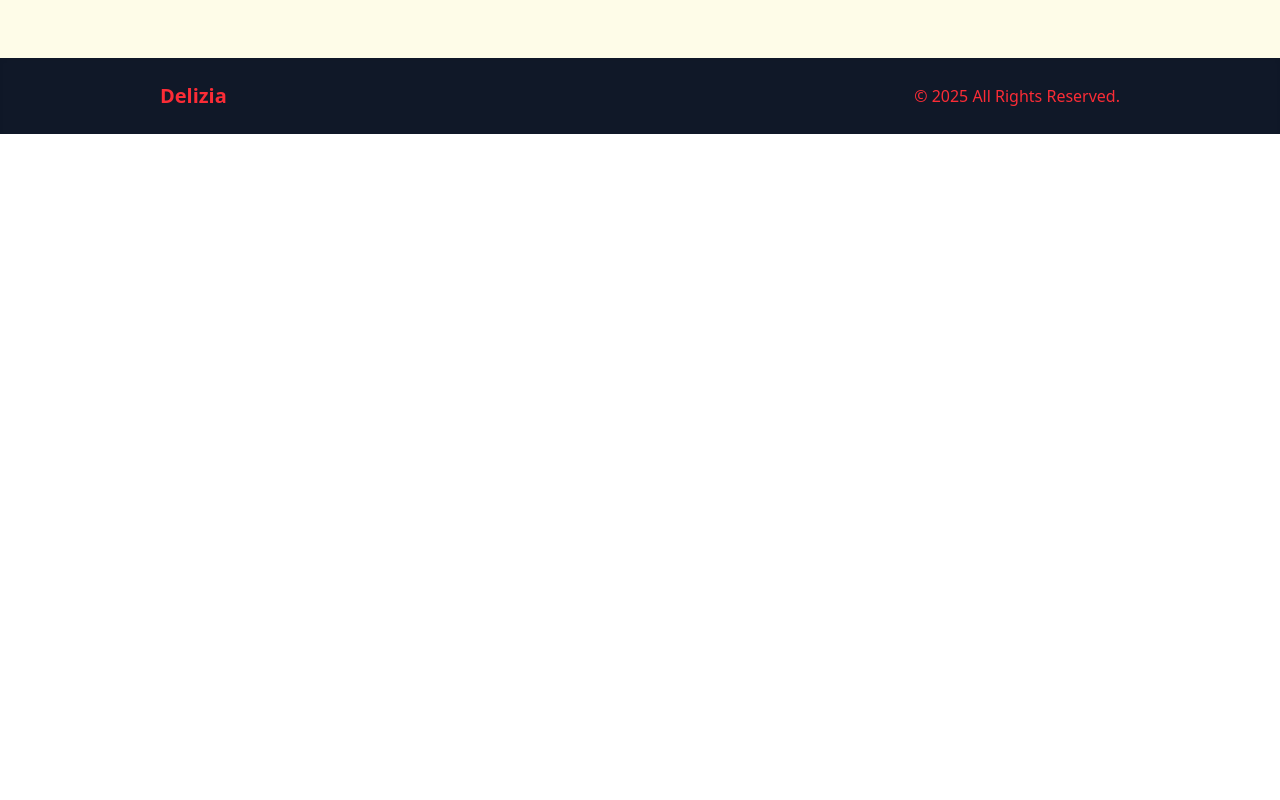
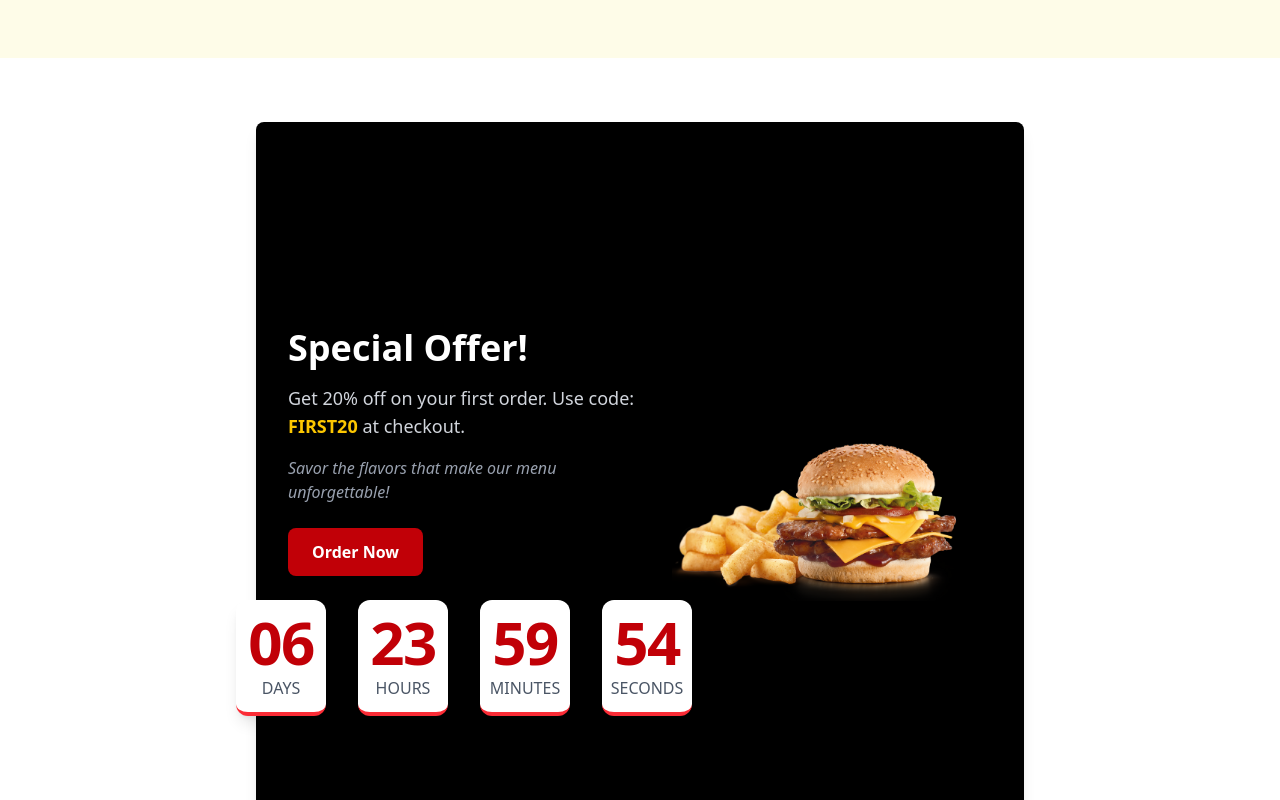
Before and after one commit to hiruranasinghe/restaurant-website-nextjs, a Next.js app: page / in a window 1280 px wide. Shown: the part 2580-3380 px from the top of the page. Before the commit the page ends 2714 px from the top, so only its background shows below. Built offline with nearby package versions, Linux system fonts and the light colour scheme.

Commit message:
Add CountDown

```diff
--- /dev/null
+++ b/app/components/CountDown.tsx
@@ -0,0 +1,75 @@
+"use client";
+import React, { useEffect, useState, useMemo } from "react";
+
+interface CountDownProps {
+  date?: string | Date;
+}
+
+export default function CountDown({ date }: CountDownProps) {
+  // Store target date once using useMemo
+  const targetDate = useMemo(() => {
+    return date ? new Date(date) : new Date(Date.now() + 7 * 24 * 60 * 60 * 1000);
+  }, [date]);
+
+  const [timeLeft, setTimeLeft] = useState({
+    days: 0,
+    hours: 0,
+    minutes: 0,
+    seconds: 0,
+  });
+
+  const [isCompleted, setIsCompleted] = useState(false);
+
+  useEffect(() => {
+    const updateCountdown = () => {
+      const now = new Date().getTime();
+      const distance = targetDate.getTime() - now;
+
+      if (distance <= 0) {
+        setIsCompleted(true);
+        setTimeLeft({ days: 0, hours: 0, minutes: 0, seconds: 0 });
+        return;
+      }
+
+      const days = Math.floor(distance / (1000 * 60 * 60 * 24));
+      const hours = Math.floor((distance / (1000 * 60 * 60)) % 24);
+      const minutes = Math.floor((distance / (1000 * 60)) % 60);
+      const seconds = Math.floor((distance / 1000) % 60);
+
+      setTimeLeft({ days, hours, minutes, seconds });
+    };
+
+    updateCountdown(); // initial call
+    const interval = setInterval(updateCountdown, 1000);
+
+    return () => clearInterval(interval);
+  }, [targetDate]); // ✅ targetDate is stable now
+
+  if (isCompleted) {
+    return (
+      <div className="text-3xl text-red-500 font-extrabold p-4 bg-yellow-100 rounded-lg shadow-md">
+        🎉 The countdown has ended! 🎉
+      </div>
+    );
+  }
+
+  const formatTime = (time: number) => time.toString().padStart(2, "0");
+
+  return (
+    <div className="flex justify-center gap-4 sm:gap-6 md:gap-8 font-sans">
+      {Object.entries(timeLeft).map(([unit, value]) => (
+        <div
+          key={unit}
+          className="flex flex-col items-center bg-white p-3 rounded-xl shadow-lg border-b-4 border-red-500 min-w-[70px] sm:min-w-[90px] transform hover:scale-[1.05] transition-transform duration-300"
+        >
+          <span className="block text-4xl sm:text-5xl md:text-6xl font-extrabold text-red-700 leading-none tracking-tight tabular-nums">
+            {formatTime(value as number)}
+          </span>
+          <span className="text-sm sm:text-base text-gray-600 font-medium uppercase mt-1">
+            {unit}
+          </span>
+        </div>
+      ))}
+    </div>
+  );
+}
--- a/app/components/Offer.tsx
+++ b/app/components/Offer.tsx
@@ -1,7 +1,46 @@
-import React from 'react'
+"use client";
+import React from "react";
+import Image from "next/image";
+import CountDown from "./CountDown";
 
 export default function Offer() {
   return (
-    <div>Offer</div>
-  )
+    <div className="bg-black text-white h-screen p-8 rounded-lg shadow-lg max-w-3xl mx-auto my-16 flex flex-col md:flex-row justify-center items-center">
+      {/* TEXT CONTAINER */}
+      <div className="text-center mb-8 md:mb-0 md:text-left md:w-1/2">
+        <h2 className="text-4xl font-bold mb-4">Special Offer!</h2>
+        <p className="text-lg text-gray-300 mb-4">
+          Get 20% off on your first order. Use code:{" "}
+          <span className="font-extrabold text-yellow-400">FIRST20</span> at checkout.
+        </p>
+
+        <p className="text-gray-400 italic">
+          Savor the flavors that make our menu unforgettable!
+        </p>
+
+        {/* Button + Countdown Container */}
+        <div className="mt-6 flex flex-col gap-6 items-center md:items-start">
+          <button className="px-6 py-3 bg-red-700 text-white font-bold rounded-lg shadow-lg hover:bg-red-600 transition-colors duration-200 transform active:scale-95">
+            Order Now
+          </button>
+
+          {/* Add some spacing between button and countdown */}
+          <div className="w-full">
+            <CountDown />
+          </div>
+        </div>
+      </div>
+
+      {/* IMAGE CONTAINER */}
+      <div className="relative w-full md:w-1/2 h-64 md:h-96 md:ml-8">
+        <Image
+          src="/offerProduct.png"
+          alt="Special Offer Pizza"
+          fill
+          className="object-contain"
+          priority
+        />
+      </div>
+    </div>
+  );
 }
--- a/app/page.tsx
+++ b/app/page.tsx
@@ -1,11 +1,13 @@
 import Slider from "./components/slider";
 import Featured from "./components/Featured";
+import Offer from "./components/Offer";
 
 export default function Home() {
   return (
     <main>
-      <Slider />  {/* Capital S */}
+      <Slider />
       <Featured />
+      <Offer />
     </main>
   );
 }
```
